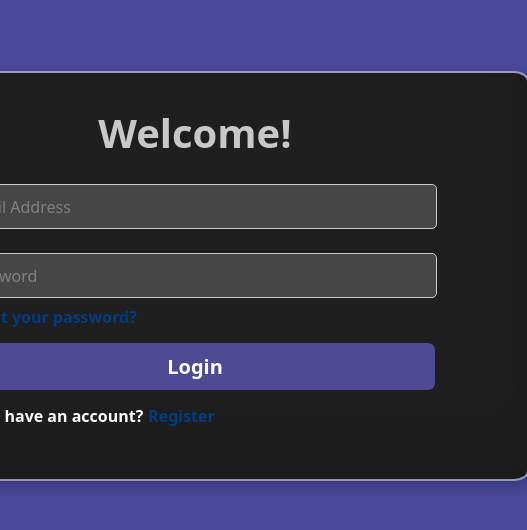
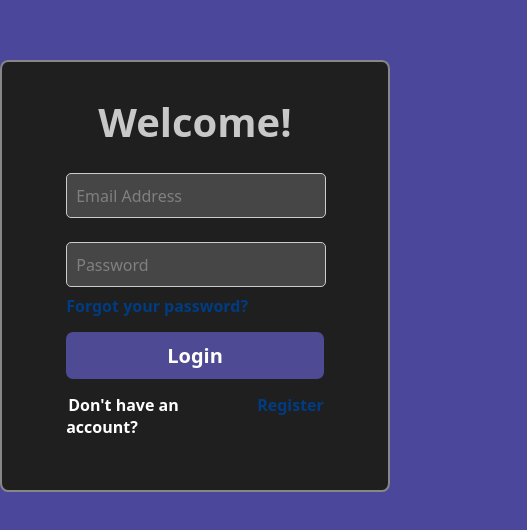
Before and after one commit to VirtuallDev/disgamble, a React (Vite) app in the folder client/: page /login in a window 390 px wide. Shown: the part 146-676 px from the top of the page, 527 px wide, since content can reach past the window. Built offline with nearby package versions, Linux system fonts and the light colour scheme; no server answers; the HTML template or start-up script is replaced by a standard one.

Commit message:
responsive

```diff
--- a/client/src/index.css
+++ b/client/src/index.css
@@ -1,10 +1,9 @@
 * {
   font-family: system-ui, -apple-system, BlinkMacSystemFont, 'Segoe UI', Roboto, Oxygen, Ubuntu, Cantarell, 'Open Sans', 'Helvetica Neue', sans-serif;
-
-  /* background-color: var(--dark); */
   color: #fff;
   padding: 0;
   margin: 0;
+  box-sizing: border-box;
 }
 
 body {
--- a/client/src/pages/Main.jsx
+++ b/client/src/pages/Main.jsx
@@ -1,20 +1,6 @@
 import React from 'react';
-import { socketRequest } from '../../apiHandler';
-
 const Main = () => {
-  const socket = async () => {
-    socketRequest('hello', 'blabla');
-  };
-
-  return (
-    <div>
-      <button
-        className="join-btn"
-        onClick={(e) => socket()}>
-        Socket
-      </button>
-    </div>
-  );
+  return <div></div>;
 };
 
 export default Main;
--- a/client/src/pages/login/Login.css
+++ b/client/src/pages/login/Login.css
@@ -1,22 +1,23 @@
 .container {
+  display: flex;
+  flex-direction: column;
+  align-items: center;
   position: absolute;
   top: 50%;
   left: 50%;
   transform: translate(-50%, -50%);
   background-color: var(--dark2);
   border-radius: 2%;
-  width: 600px;
+  width: 100%;
+  max-width: 600px;
+  min-width: 360px;
   padding: 2em;
-  display: flex;
-  flex-direction: column;
-  align-items: center;
-  box-shadow: inset 0 -3em 3em rgba(0, 0, 0, 0.1), 0 0 0 2px rgba(255, 255, 255, 0.463), 0.3em 0.3em 1em rgba(0, 0, 0, 0.3);
+  border: 0.15em rgba(255, 255, 255, 0.463) solid;
 }
 
 .header {
-  font-size: 40px;
+  font-size: 2.5em;
   font-weight: bold;
-  width: 50%;
   text-align: center;
   color: rgb(200, 200, 200);
 }
```
